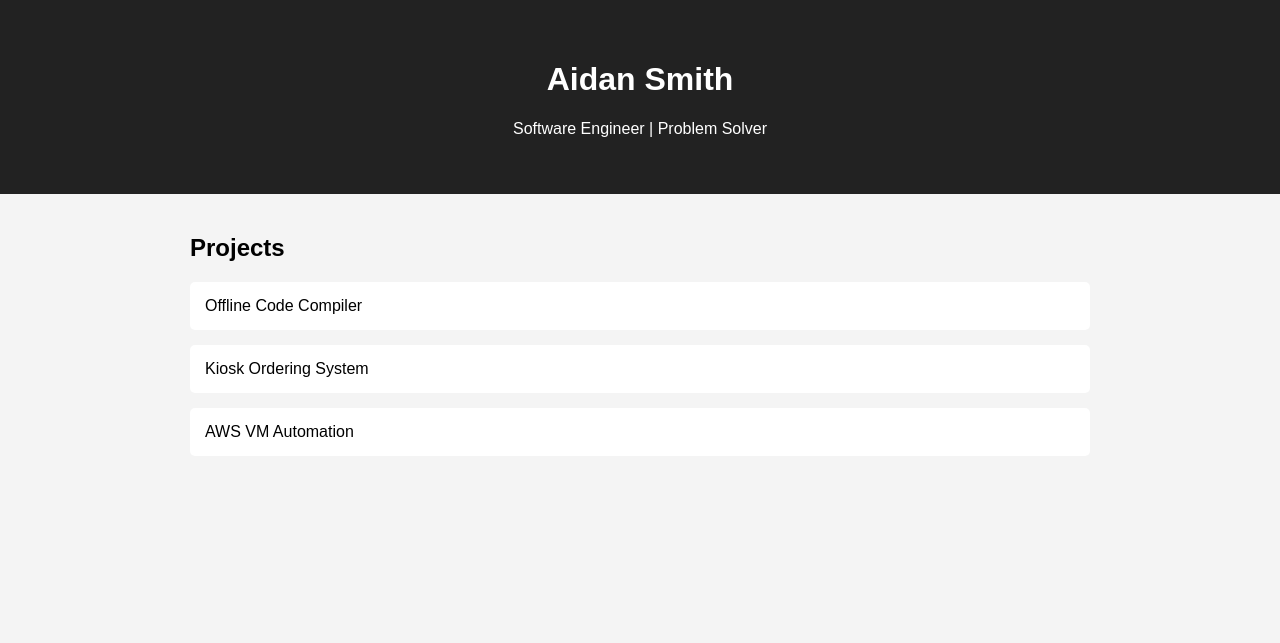
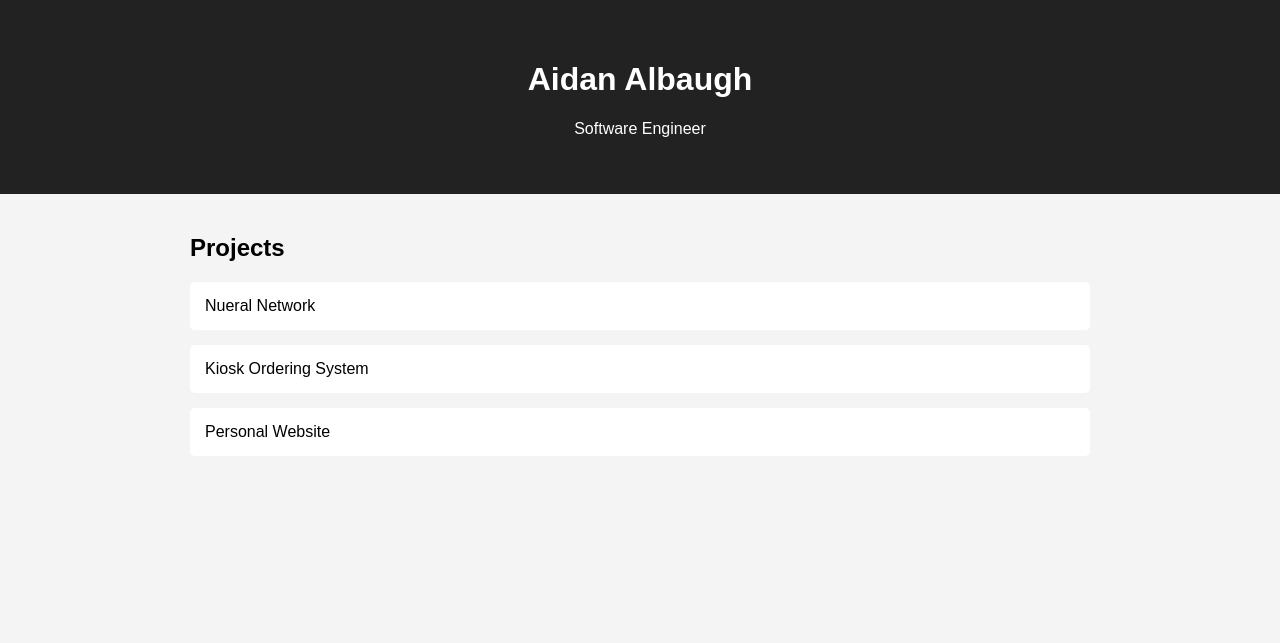
Before and after one commit to aidan-albaugh/412_project1_container1, a plain HTML site: page portfolio/index.html in a window 1280 px wide. Shown: the top 643 px of the page. Drawn offline with Linux system fonts and the light colour scheme.

Commit message:
one more

```diff
--- a/portfolio/index.html
+++ b/portfolio/index.html
@@ -42,15 +42,15 @@
 </head>
 <body>
   <header>
-    <h1>Aidan Smith</h1>
-    <p>Software Engineer | Problem Solver</p>
+    <h1>Aidan Albaugh</h1>
+    <p>Software Engineer</p>
   </header>
 
   <section>
     <h2>Projects</h2>
-    <div class="project">Offline Code Compiler</div>
+    <div class="project">Nueral Network</div>
     <div class="project">Kiosk Ordering System</div>
-    <div class="project">AWS VM Automation</div>
+    <div class="project">Personal Website</div>
   </section>
 
   <img src="logo.png" alt="AAA Cloud Logo" class="logo">
```
